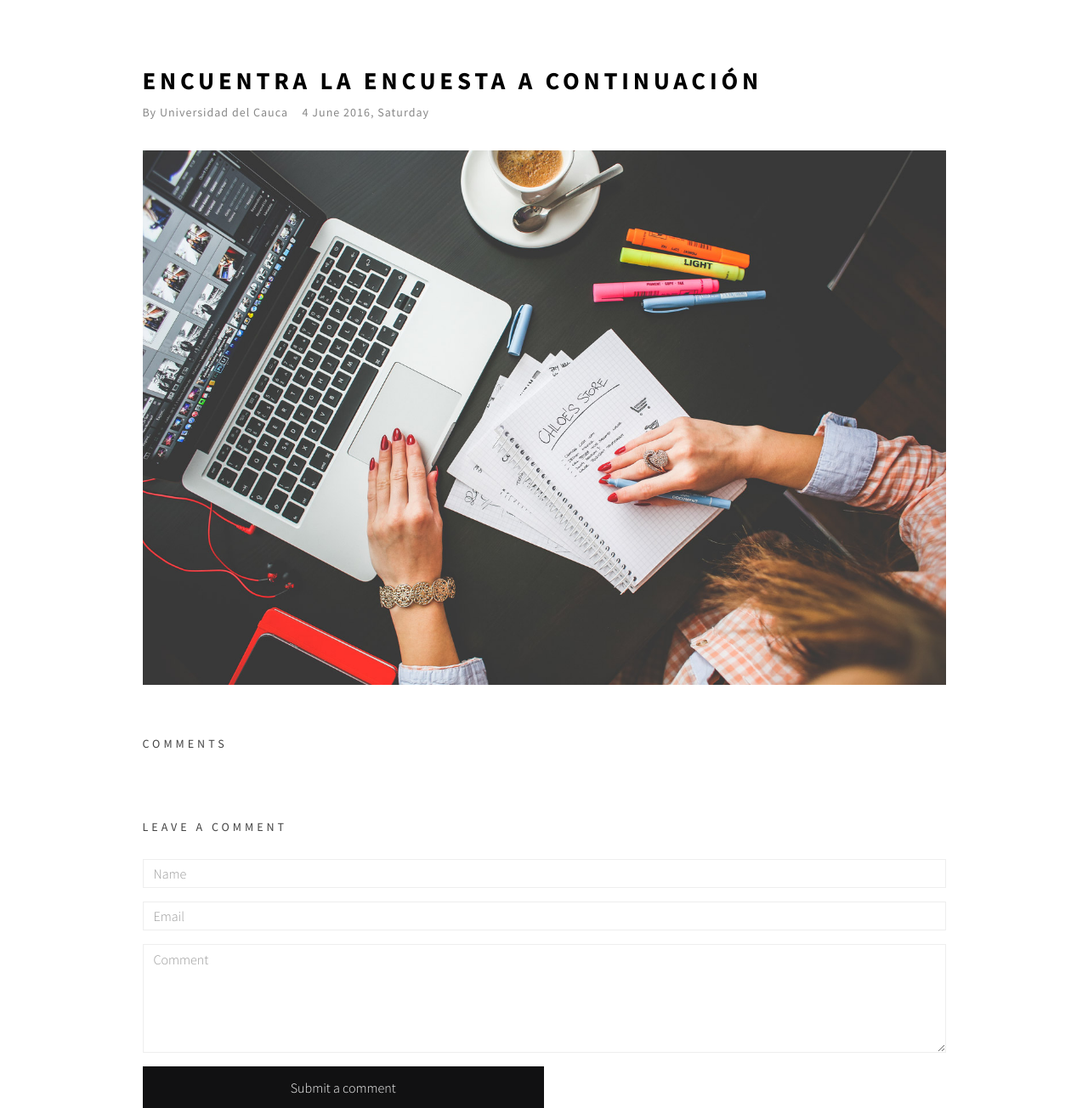
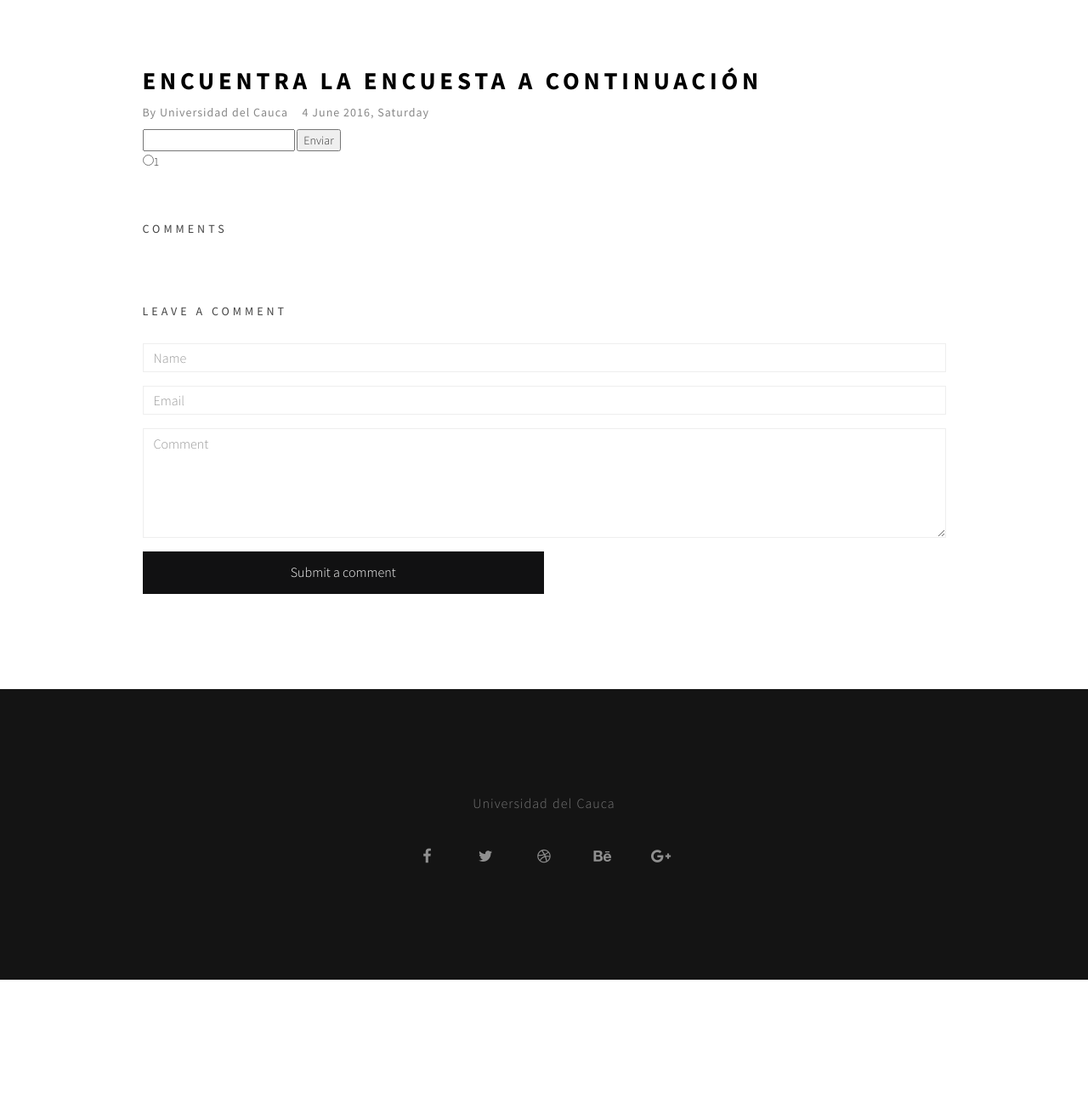
Before and after one commit to SebasWS/Programa-permanencia-adacemica, a Django app: page /Ingreso_estudiante/ in a window 1280 px wide. Shown: the part 518-1822 px from the top of the page at 85% size. After the commit the page ends 1671 px from the top, so only its background shows below. Run offline with Django 3.2, Linux system fonts and the light colour scheme; some libraries are stand-ins or nearby versions; some web fonts are replaced.

Commit message:
Se agrega una pequeña maqueta de form para guiarse
Se hizo un form con un campo de texto, un botón de submit y un radio button.

```diff
--- a/Aplicacion/templates/single-post.html
+++ b/Aplicacion/templates/single-post.html
@@ -125,7 +125,13 @@ http://www.tooplate.com/view/2082-pure-mix
 						        <span><i class="fa fa-date"></i> 4 June 2016, Saturday</span>
 					       </div>
 
-               <img src="{% static 'images/blog-img1.jpg' %}" class="img-responsive post-image" alt="Blog">
+               <form action="/Encuesta/", method="post">
+                     {% csrf_token %}
+                     <input type="text" name="texto" />
+                     <input type="submit" value="Enviar" /><br>
+
+                     <input type="radio" name="choice" value="1" />1<br>
+               </form>
 
 
 
--- a/Aplicacion/urls.py
+++ b/Aplicacion/urls.py
@@ -5,5 +5,6 @@ import views
 urlpatterns = [
     url(r'^$', views.Pagina_Principal, name='pagina1'),
     url(r'^Ingreso_estudiante/$', views.Ingreso_Estudiante, name='pagina2'),
-    url(r'^Ingreso_evaluador/$', views.Ingreso_Evaluador, name='pagina3')
+    url(r'^Ingreso_evaluador/$', views.Ingreso_Evaluador, name='pagina3'),
+    url(r'^Encuesta/$',views.Encuesta, name='Pagina4')
 ]
--- a/Aplicacion/views.py
+++ b/Aplicacion/views.py
@@ -17,3 +17,7 @@ def Ingreso_Evaluador(entrada):
     template=loader.get_template('single-project.html')
     context={}
     return HttpResponse(template.render(context,entrada))
+
+def Encuesta(entrada):
+
+    return HttpResponse(9)
```
